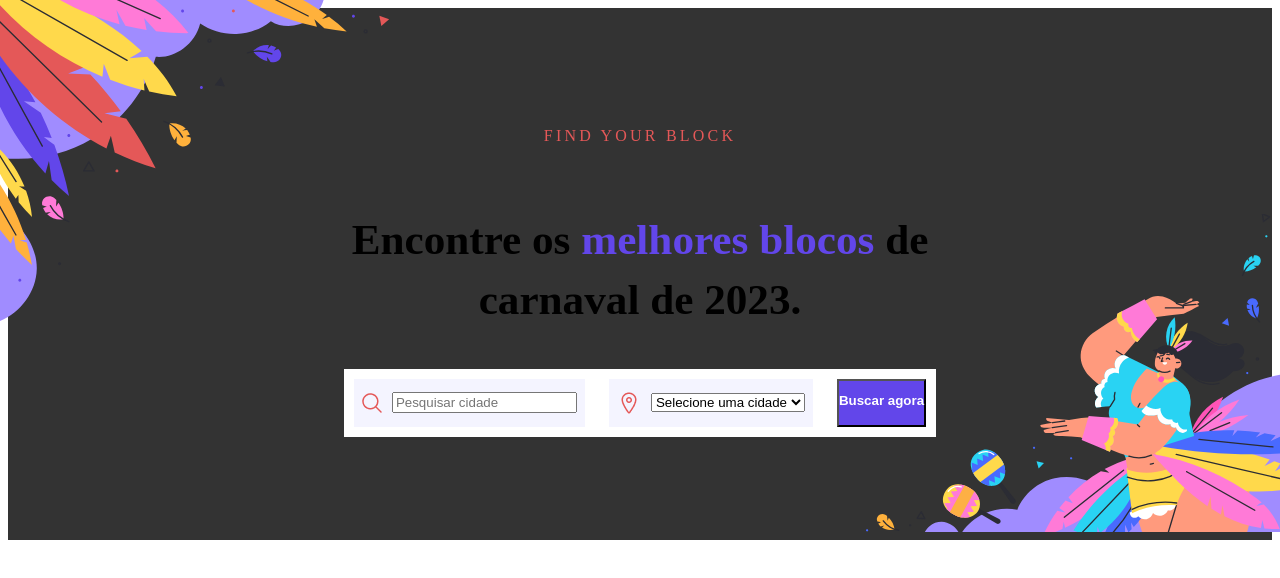
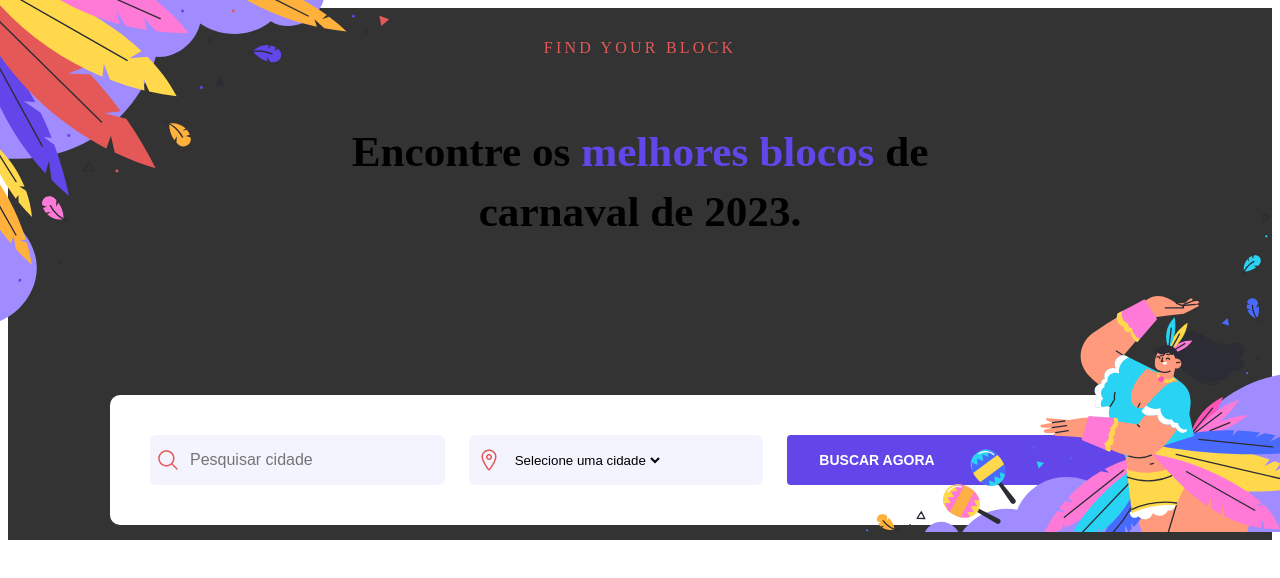
Before and after one commit to claytonfortunato/BlocoCarnaval-07, a React (Vite) app: page / in a window 1280 px wide. Shown: the top 578 px of the page. Built offline with nearby package versions, Linux system fonts and the light colour scheme; the HTML template or start-up script is replaced by a standard one.

Commit message:
feat: component campo de busca

```diff
--- a/src/components/Header/index.tsx
+++ b/src/components/Header/index.tsx
@@ -19,11 +19,11 @@ const Header = () => {
       </C.Content>
       <C.ContentSearch>
         <C.Input>
-          <img src={search} alt="" />
+          <img src={search} alt="icon search" />
           <input type="text" placeholder="Pesquisar cidade" />
         </C.Input>
         <C.ContainerSelect>
-          <img src={location} alt="" />
+          <img src={location} alt="icon location" />
           <select>
             <option value="">Selecione uma cidade</option>
             <option value="São Paulo">São Paulo</option>
--- a/src/components/Header/style.ts
+++ b/src/components/Header/style.ts
@@ -21,7 +21,11 @@ export const Container = styled.div`
   }
 `;
 
-export const Content = styled.div``;
+export const Content = styled.div`
+  width: 62.063rem;
+  height: 20.75rem;
+  z-index: 50;
+`;
 
 export const Box = styled.div`
   display: flex;
@@ -48,12 +52,15 @@ export const Box = styled.div`
 `;
 
 export const ContentSearch = styled.div`
+  max-width: 980px;
+  width: 100%;
   background: #fff;
   display: flex;
   justify-content: space-between;
   gap: 24px;
-  margin-top: 10px;
-  padding: 10px;
+  margin-top: 40px;
+  padding: 40px;
+  border-radius: 10px;
 `;
 
 export const Input = styled.div`
@@ -63,6 +70,15 @@ export const Input = styled.div`
   gap: 10px;
   padding: 12px 8px;
   background: #f4f4ff;
+  border-radius: 6px;
+  input {
+    width: 100%;
+    font-size: 16px;
+    line-height: 24px;
+    font-weight: 400;
+    border: none;
+    background: #f4f4ff;
+  }
 `;
 
 export const ContainerSelect = styled.div`
@@ -72,13 +88,27 @@ export const ContainerSelect = styled.div`
   gap: 10px;
   padding: 12px 8px;
   background: #f4f4ff;
+  border-radius: 6px;
+  select {
+    border: none;
+    background: #f4f4ff;
+  }
 `;
 
 export const Button = styled.button`
   display: flex;
+  align-items: center;
   flex: 1 1 0%;
   background: #6246ea;
-  padding: 12px 0px;
+  padding: 12px 32px;
   font-weight: bold;
+  font-size: 14px;
   color: #fff;
+  border-radius: 4px;
+  text-transform: uppercase;
+  line-height: 1.5rem;
+  border: none;
+  &:hover {
+    cursor: pointer;
+  }
 `;
```
